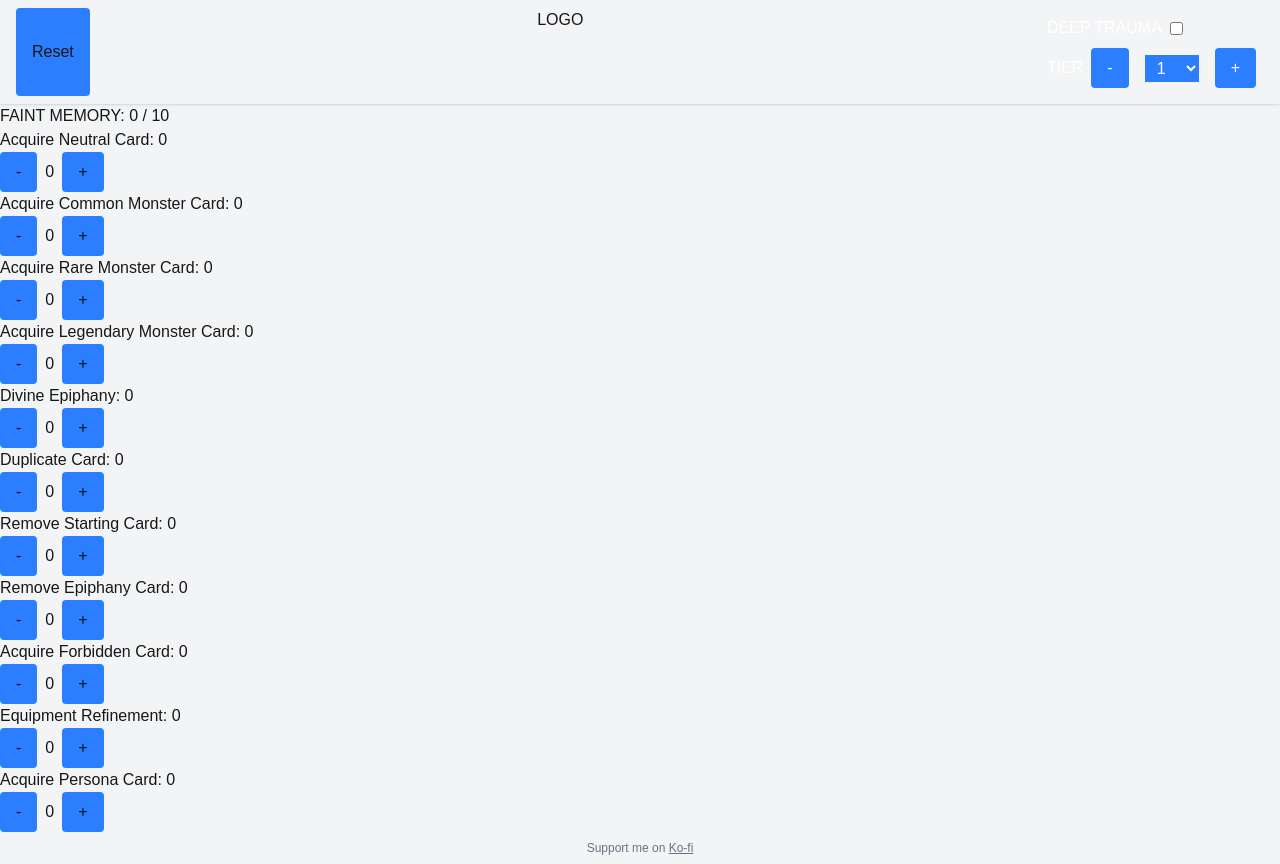
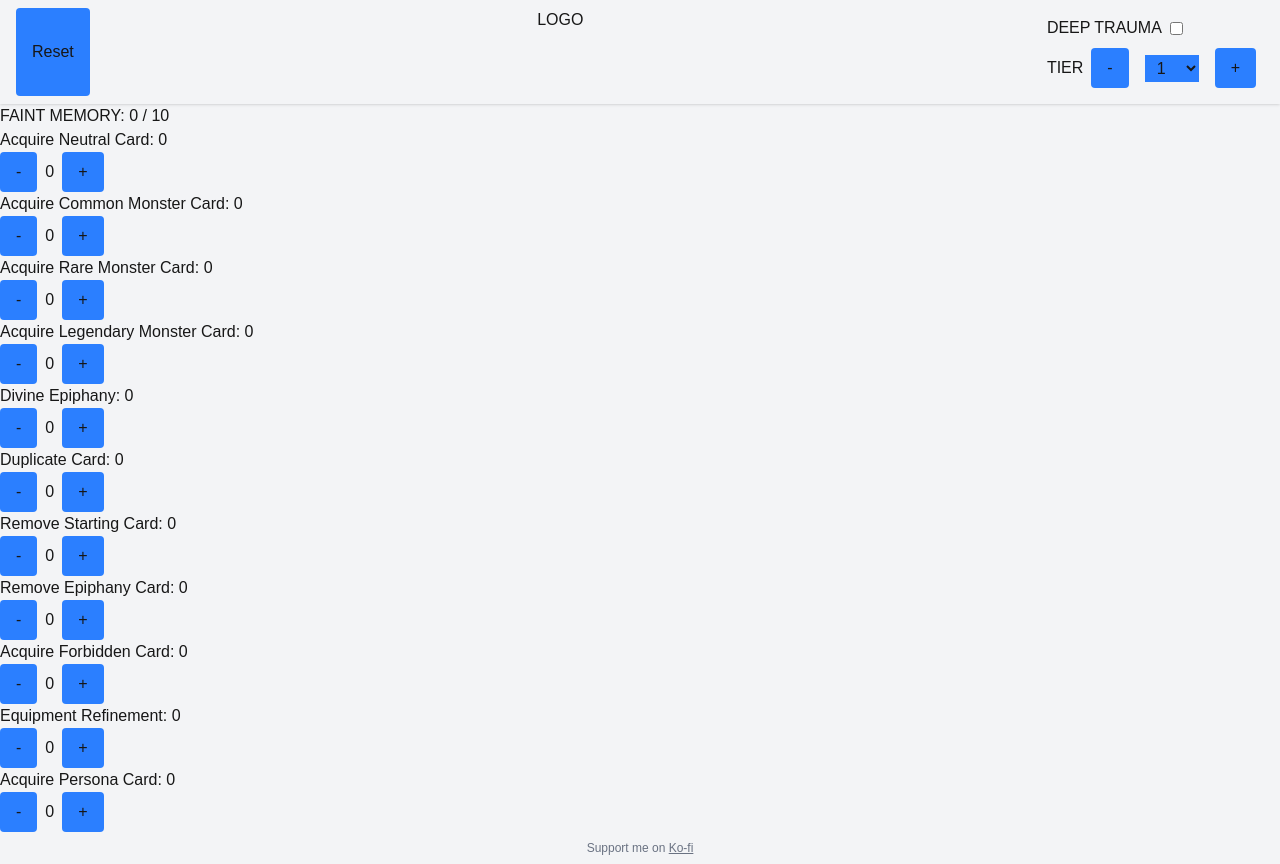
Before and after one commit to jbchhproj/czn-save-data-calculator, a Next.js app: page / in a window 1280 px wide. Built offline with nearby package versions, Linux system fonts and the light colour scheme.

Commit message:
normalize styles

```diff
--- a/src/app/globals.css
+++ b/src/app/globals.css
@@ -1,19 +1,16 @@
 @import "tailwindcss";
 
 :root {
-  --background: #f3f4f6; /* Tailwind's gray-100 */
+  --background: #f3f4f6;
   --foreground: #171717;
-}
-
-@theme inline {
-  --color-background: var(--background);
-  --color-foreground: var(--foreground);
-  --font-sans: var(--font-geist-sans);
-  --font-mono: var(--font-geist-mono);
+  --font-sans: Arial, Helvetica, sans-serif;
 }
 
 body {
+  margin: 0;
+  min-height: 100vh;
+
   background: var(--background);
   color: var(--foreground);
-  font-family: Arial, Helvetica, sans-serif;
+  font-family: var(--font-sans);
 }
--- a/src/components/TierSelector.tsx
+++ b/src/components/TierSelector.tsx
@@ -16,14 +16,14 @@ export default function TierSelector({
 }: TierSelectorProps) {
   return (
     <div className="flex flex-col items-start gap-y-2 p-2 rounded">
-      <div className="flex items-center gap-2 text-white">
+      <div className="flex items-center gap-2">
         DEEP TRAUMA
         <DeepTrauma
           isDeepTraumaActive={isDeepTraumaActive}
           setIsDeepTraumaActive={setIsDeepTraumaActive}
         />
       </div>
-      <div className="flex items-center gap-2 text-white">
+      <div className="flex items-center gap-2">
         TIER
         <TierStepper
           tier={tier}
```
